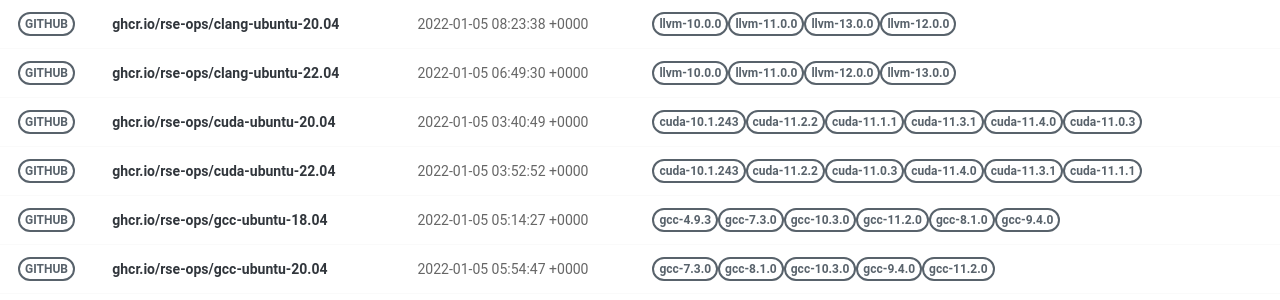
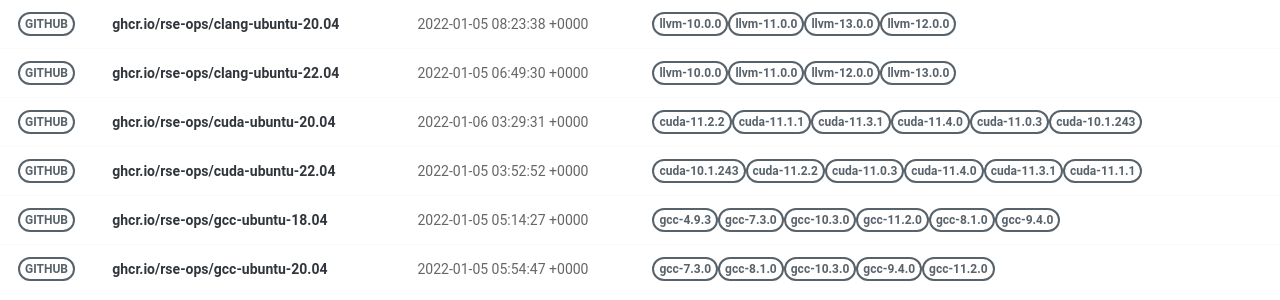
Before and after one commit to rse-ops/docker-images, a Jekyll site: the page built from pages/index.md, in a window 1280 px wide. Shown: the part 179-479 px from the top of the page. Built offline with Jekyll 4.4.1, drawn with Linux system fonts in a browser that asks for light colours; nearby versions of some CDN libraries.

Commit message:
Automated push to update library 2022-01-06

```diff
--- a/_library/ghcr.io-rse-ops-cuda-ubuntu-20.04.md
+++ b/_library/ghcr.io-rse-ops-cuda-ubuntu-20.04.md
@@ -1,14 +1,11 @@
 ---
 layout: container
 name: ghcr.io/rse-ops/cuda-ubuntu-20.04
-updated_at: 2022-01-05 03:40:49.573387
+updated_at: 2022-01-06 03:29:31.724037
 
 
 container_url: https://github.com/orgs/rse-ops/packages/container/package/cuda-ubuntu-20.04
 versions:
- - tag: cuda-10.1.243
-   dockerfile: https://github.com/rse-ops/docker-images/blob/main/ubuntu/cuda/Dockerfile
-   manifest: https://crane.ggcr.dev/manifest/ghcr.io/rse-ops/cuda-ubuntu-20.04:cuda-10.1.243
  - tag: cuda-11.2.2
    dockerfile: https://github.com/rse-ops/docker-images/blob/main/ubuntu/cuda/Dockerfile
    manifest: https://crane.ggcr.dev/manifest/ghcr.io/rse-ops/cuda-ubuntu-20.04:cuda-11.2.2
```
Also changed, not shown: other parts of _library/ghcr.io-rse-ops-cuda-ubuntu-20.04.md (+3 -0 lines).
